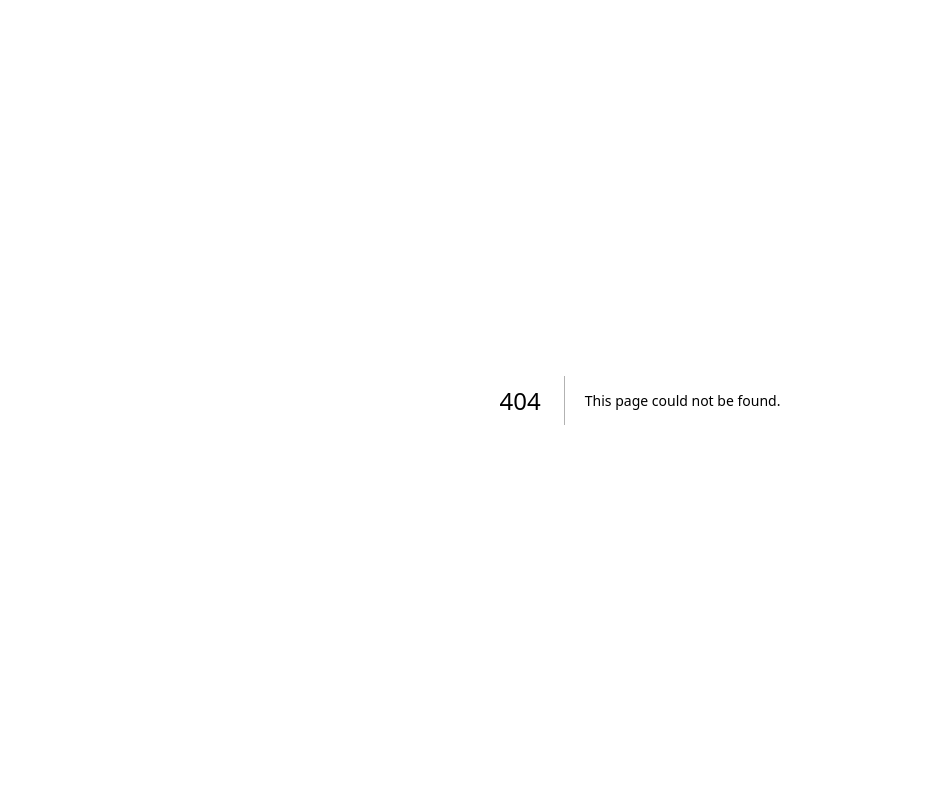
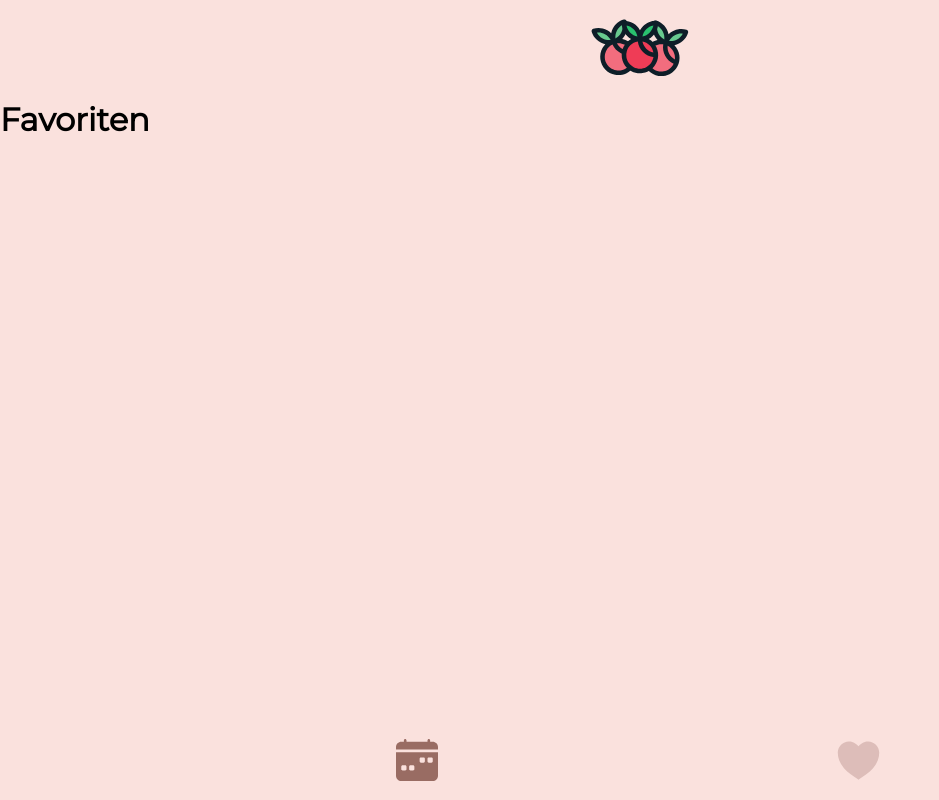
Before and after one commit to altanguellue/capstone-project, a Next.js app: page /favorite in a window 1280 px wide. Before the commit this address had no page. Shown: the whole page, without its empty margins (0-939 px from the left). Built offline with nearby package versions, Linux system fonts and the light colour scheme.

Commit message:
Add favorite page site and attach Header + Footer components to it

```diff
--- /dev/null
+++ b/pages/favorite.js
@@ -0,0 +1,12 @@
+import Header from "../components/Header/Header";
+import Footer from "../components/Footer/Footer";
+
+export default function Favorite() {
+  return (
+    <>
+      <Header />
+      <h1>Favoriten</h1>
+      <Footer />
+    </>
+  );
+}
```
